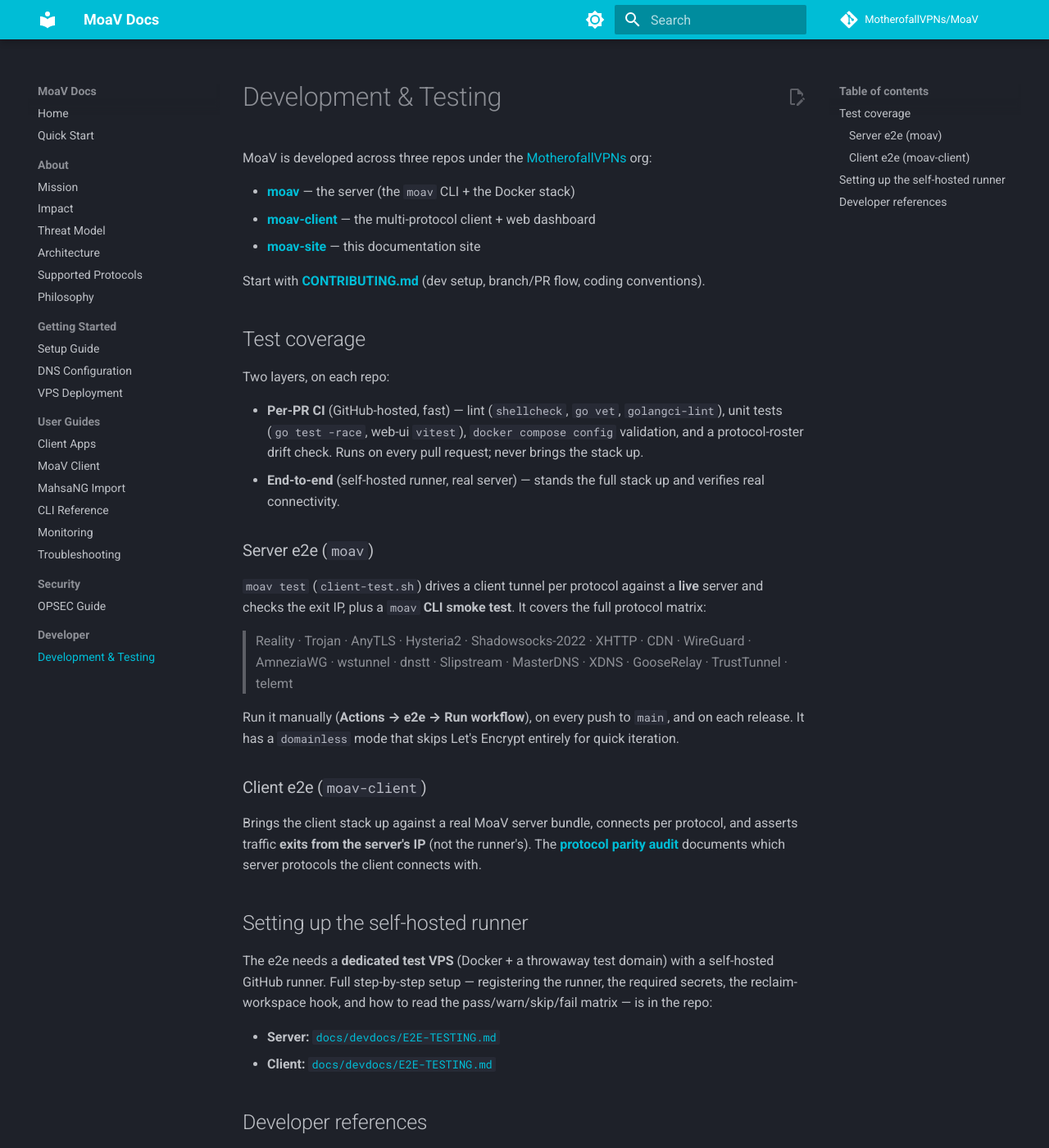
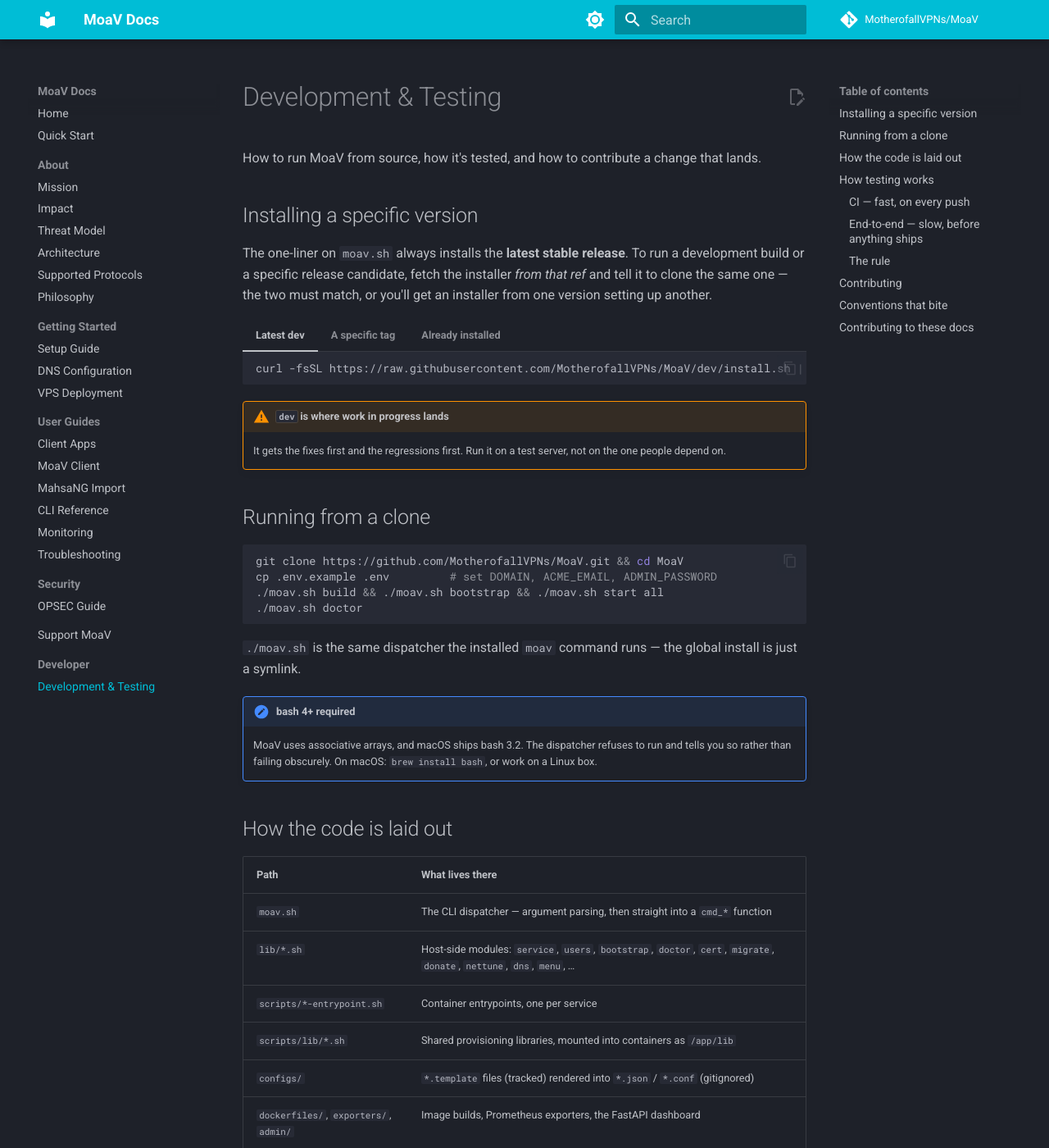
Before and after one commit to MotherofallVPNs/moav-site, an MkDocs documentation site: the page built from docs/development.md, in a window 1280 px wide and 1400 px high. Shown: the whole window at 82% size. Built offline with MkDocs 1.6.1 and Material for MkDocs 9.7.7, drawn with Linux system fonts in a browser that asks for light colours; comment, search, counter and statistics services are not loaded; some of the changed text lies outside the part shown.

Commit message:
docs: CLI aliases + the undocumented `moav net`; new Development and Support pages
CLI Reference
-------------
Diffed the page against moav.sh's actual dispatch table rather than trusting it.
Nothing documented was stale, but two real gaps turned up:

- `moav net` (BBR + socket-buffer tuning, status/apply/revert) was documented
  NOWHERE -- not on this page and not in `moav help` either. Now documented,
  with why it matters for circumvention traffic: BBR holds throughput on the
  long, lossy paths out of censored networks where cubic collapses, and the
  larger UDP buffers stop Hysteria2/WireGuard dropping packets under load.
  The missing `moav help` entry is a separate MoaV-side fix.
- The dispatcher accepts a dozen alias spellings (certs/certificate,
  dnsswitch/dns-switch/switch_dns, migrateip/migrate_ip, no-domain/domain-less,
  regen-users, remove...) that were documented nowhere. Added as one table.

Also dropped the hand-written ToC and pointed readers at `moav help` as the
canonical short list, so the two stay conceptually in step.

New: Development & Testing
--------------------------
Replaces a 42-line stub. Installing a specific version (the branch/tag pairing
we kept re-explaining during the RCs, and why the installer URL and -b must
match), running from a clone, the repo layout, and how testing actually works:
CI as 22 fast bash suites named after the bug class each one pins, and the
end-to-end workflow that builds the whole stack on a real server and connects
through every protocol as the merge bar for provisioning changes. Plus the
conventions that bite (strict mode, the TTY/docker-exec trap, get_env_val) and
how to preview docs changes.

No test domain, IP, or secret value appears anywhere on the page -- the e2e is
described as running against a server and domain supplied via repository
secrets, which is both true and unrevealing.

New: Support MoaV
-----------------
The four ways to help, ordered by leverage: run a server (the network IS the
people running servers), donate bandwidth via Conduit/Snowflake/MahsaNet,
contribute code, translate, and money last. Monero and Lightning are listed as
first-class with the reason stated -- donors in hostile jurisdictions should not
have to create a traceable financial link to a circumvention tool -- plus an
address-verification warning, and the addresses themselves deliberately point at
the repository rather than being duplicated here where they could drift.

````diff
--- a/docs/CLI.md
+++ b/docs/CLI.md
@@ -2,24 +2,10 @@
 
 Complete reference for the `moav` command-line interface.
 
-## Table of Contents
-
-- [Installation](#installation)
-- [Quick Reference](#quick-reference)
-- [Commands](#commands)
-  - [General](#general)
-  - [Setup & Configuration](#setup-configuration)
-  - [Service Management](#service-management)
-  - [Certificates](#certificates)
-  - [User Management](#user-management)
-  - [Testing & Client](#testing-client)
-  - [Migration](#migration)
-- [Profiles](#profiles)
-- [Service Names & Aliases](#service-names-aliases)
-- [Environment Variables](#environment-variables)
-- [Examples](#examples)
-
----
+!!! tip "`moav help` is the short version"
+    Every command below is listed by `moav help`, grouped the same way. This page adds
+    the flags, the behaviour, and worked examples. Running plain `moav` opens an
+    interactive menu over the same commands, so nothing here has to be memorised.
 
 ## Installation
 
@@ -343,6 +329,25 @@
 ```
 
 ---
+
+### Network Tuning
+
+#### `moav net [status|apply|revert]`
+
+Kernel network tuning: BBR congestion control plus larger socket buffers. Circumvention
+traffic takes long, often lossy paths out of censored networks, which is exactly where
+the default (`cubic`) collapses and BBR holds throughput. Larger UDP buffers stop the
+QUIC/UDP protocols (Hysteria2, WireGuard) dropping packets under load.
+
+```bash
+moav net            # status: current vs recommended sysctl values (default)
+moav net status
+moav net apply      # write the tuning bundle and reload sysctl
+moav net revert     # remove it and reload
+```
+
+Everything is written to one dedicated sysctl file, so `revert` is clean and leaves no
+trace in your other sysctl config. The installer offers to apply this during setup.
 
 ### Certificates
 
@@ -722,6 +727,29 @@
 
 ---
 
+## Command Aliases
+
+The dispatcher accepts several spellings for the same command. Use whichever you
+remember; they are identical.
+
+| Canonical | Also accepted |
+|---|---|
+| `cert` | `certificate`, `certs` |
+| `switch-dns` | `dns-switch`, `dnsswitch`, `switch_dns` |
+| `setup-dns` | `dns-setup`, `setup_dns` |
+| `migrate-ip` | `migrateip`, `migrate_ip` |
+| `regenerate-users` | `regen-users`, `regenerate_users` |
+| `domainless` | `domain-less`, `no-domain` |
+| `uninstall` | `remove` |
+| `net` | `net-tuning` |
+| `conduit-offsets` | `conduit_offsets`, `conduit-lifetime` |
+| `users` | `user list` |
+| `help` | `-h`, `--help` |
+| `version` | `-v`, `--version` |
+
+Service names have their own short forms: `wg` → wireguard, `awg` → amneziawg,
+`tg` → telegram.
+
 ## Profiles
 
 Profiles group related services. Each maps to one or more `ENABLE_*` flags in `.env`; `moav start` filters disabled profiles automatically (see [Profile filtering](#moav-start)).
--- a/docs/development.md
+++ b/docs/development.md
@@ -1,42 +1,119 @@
 # Development & Testing
 
-MoaV is developed across three repos under the [MotherofallVPNs](https://github.com/MotherofallVPNs) org:
+How to run MoaV from source, how it's tested, and how to contribute a change that lands.
 
-- **[moav](https://github.com/MotherofallVPNs/moav)** — the server (the `moav` CLI + the Docker stack)
-- **[moav-client](https://github.com/MotherofallVPNs/moav-client)** — the multi-protocol client + web dashboard
-- **[moav-site](https://github.com/MotherofallVPNs/moav-site)** — this documentation site
+## Installing a specific version
 
-Start with **[CONTRIBUTING.md](https://github.com/MotherofallVPNs/moav/blob/main/CONTRIBUTING.md)** (dev setup, branch/PR flow, coding conventions).
+The one-liner on `moav.sh` always installs the **latest stable release**. To run a development build or a specific release candidate, fetch the installer *from that ref* and tell it to clone the same one — the two must match, or you'll get an installer from one version setting up another.
 
-## Test coverage
+=== "Latest dev"
+    ```bash
+    curl -fsSL https://raw.githubusercontent.com/MotherofallVPNs/MoaV/dev/install.sh | bash -s -- -b dev
+    ```
 
-Two layers, on each repo:
+=== "A specific tag"
+    ```bash
+    curl -fsSL https://raw.githubusercontent.com/MotherofallVPNs/MoaV/v2.0.0/install.sh | bash -s -- -b v2.0.0
+    ```
 
-- **Per-PR CI** (GitHub-hosted, fast) — lint (`shellcheck`, `go vet`, `golangci-lint`), unit tests (`go test -race`, web-ui `vitest`), `docker compose config` validation, and a protocol-roster drift check. Runs on every pull request; never brings the stack up.
-- **End-to-end** (self-hosted runner, real server) — stands the full stack up and verifies real connectivity.
+=== "Already installed"
+    ```bash
+    moav update -b dev     # or a tag
+    moav build             # images must be rebuilt when the code moves
+    moav start
+    ```
 
-### Server e2e (`moav`)
+!!! warning "`dev` is where work in progress lands"
+    It gets the fixes first and the regressions first. Run it on a test server, not on the one people depend on.
 
-`moav test` (`client-test.sh`) drives a client tunnel per protocol against a **live** server and checks the exit IP, plus a `moav` **CLI smoke test**. It covers the full protocol matrix:
+## Running from a clone
 
-> Reality · Trojan · AnyTLS · Hysteria2 · Shadowsocks-2022 · XHTTP · CDN · WireGuard · AmneziaWG · wstunnel · dnstt · Slipstream · MasterDNS · XDNS · GooseRelay · TrustTunnel · telemt
+```bash
+git clone https://github.com/MotherofallVPNs/MoaV.git && cd MoaV
+cp .env.example .env         # set DOMAIN, ACME_EMAIL, ADMIN_PASSWORD
+./moav.sh build && ./moav.sh bootstrap && ./moav.sh start all
+./moav.sh doctor
+```
 
-Run it manually (**Actions → e2e → Run workflow**), on every push to `main`, and on each release. It has a `domainless` mode that skips Let's Encrypt entirely for quick iteration.
+`./moav.sh` is the same dispatcher the installed `moav` command runs — the global install is just a symlink.
 
-### Client e2e (`moav-client`)
+!!! note "bash 4+ required"
+    MoaV uses associative arrays, and macOS ships bash 3.2. The dispatcher refuses to run and tells you so rather than failing obscurely. On macOS: `brew install bash`, or work on a Linux box.
 
-Brings the client stack up against a real MoaV server bundle, connects per protocol, and asserts traffic **exits from the server's IP** (not the runner's). The **[protocol parity audit](https://github.com/MotherofallVPNs/moav-client/blob/main/docs/PROTOCOL-PARITY.md)** documents which server protocols the client connects with.
+## How the code is laid out
 
-## Setting up the self-hosted runner
+| Path | What lives there |
+|---|---|
+| `moav.sh` | The CLI dispatcher — argument parsing, then straight into a `cmd_*` function |
+| `lib/*.sh` | Host-side modules: `service`, `users`, `bootstrap`, `doctor`, `cert`, `migrate`, `donate`, `nettune`, `dns`, `menu`, … |
+| `scripts/*-entrypoint.sh` | Container entrypoints, one per service |
+| `scripts/lib/*.sh` | Shared provisioning libraries, mounted into containers as `/app/lib` |
+| `configs/` | `*.template` files (tracked) rendered into `*.json` / `*.conf` (gitignored) |
+| `dockerfiles/`, `exporters/`, `admin/` | Image builds, Prometheus exporters, the FastAPI dashboard |
+| `tests/` | The regression suite |
 
-The e2e needs a **dedicated test VPS** (Docker + a throwaway test domain) with a self-hosted GitHub runner. Full step-by-step setup — registering the runner, the required secrets, the reclaim-workspace hook, and how to read the pass/warn/skip/fail matrix — is in the repo:
+The deep guide for anyone — human or AI agent — working in the repo is [`AGENTS.md`](https://github.com/MotherofallVPNs/MoaV/blob/main/AGENTS.md), and [`llms.txt`](https://moav.sh/llms.txt) is the one-fetch index.
 
-- **Server:** [`docs/devdocs/E2E-TESTING.md`](https://github.com/MotherofallVPNs/moav/blob/main/docs/devdocs/E2E-TESTING.md)
-- **Client:** [`docs/devdocs/E2E-TESTING.md`](https://github.com/MotherofallVPNs/moav-client/blob/main/docs/devdocs/E2E-TESTING.md)
+## How testing works
 
-## Developer references
+Two layers, and they answer different questions.
 
-Kept in the server repo (they're contributor/agent-facing, not end-user docs):
+### CI — fast, on every push
 
-- **[Protocol Integration Checklist](https://github.com/MotherofallVPNs/moav/blob/main/docs/devdocs/PROTOCOL-INTEGRATION-CHECKLIST.md)** — every file/step to add a new protocol end-to-end.
-- **[Version Bump Checklist](https://github.com/MotherofallVPNs/moav/blob/main/docs/devdocs/VERSION-BUMP-CHECKLIST.md)** — the release checklist.
+Runs on GitHub-hosted runners in a couple of minutes: `shellcheck`, a parse check on every script, `docker compose config`, Go tests for the DNS router, and **22 bash suites**.
+
+Each suite is named after the bug class it pins rather than the file it tests — `reality-desync-test`, `wg-keygen-fallback-test`, `entrypoint-strict-test`, `state-perms-test`, `uuid-capture-test`. That naming is deliberate: the suite reads as a list of ways MoaV has broken before and can't break again.
+
+```bash
+bash tests/<name>-test.sh     # any suite, locally, no install needed
+```
+
+### End-to-end — slow, before anything ships
+
+A self-hosted workflow builds the entire stack on a real server with a real domain, provisions a user, and **connects through every protocol**, checking the exit IP is the server. It's the merge bar for anything touching provisioning, because it's the only thing that proves a bundle actually carries traffic.
+
+Tiers: `default` (domain mode), `full` (domain + domainless), `mega` (adds local image builds and image removal on uninstall). The server and domain come from repository secrets, so contributors don't need infrastructure of their own — the maintainers run it on the PR.
+
+Two scripts in `tests/` are **integration harnesses**, not CI suites: `cli-smoke-test.sh` drives a live stack, and `client-test.sh` *is* what `moav test` runs. Both need a real install, and both exit `2` rather than pretending to pass when preconditions are missing.
+
+### The rule
+
+**Every bug fixed ships a regression test in the same PR.** Not as bureaucracy — several of those tests earned their place immediately by catching mistakes made *while* fixing something else: a render guard that could return a false PASS, a name that came out with a double dash, a probe that proved nothing because its control case also passed.
+
+If you fix something, add the test that would have caught it. If the fix is a one-liner and the test is thirty lines, that's usually the right ratio.
+
+## Contributing
+
+1. **Branch off `dev`.** Never commit to `main` — it tracks releases.
+2. **Open a PR into `dev`.** CI runs automatically; a maintainer triggers e2e for anything touching provisioning, protocols or permissions.
+3. **Include the regression test** for whatever you fixed.
+4. **Explain the failure, not just the change.** The most useful PR descriptions say what broke, how it presented, and why the fix addresses the cause rather than the symptom.
+
+Bug reports are genuinely valuable, especially with `moav doctor` output and the relevant `moav logs`. A reproducible report is often more work than the fix.
+
+Details on style and review: [`CONTRIBUTING.md`](https://github.com/MotherofallVPNs/MoaV/blob/main/CONTRIBUTING.md).
+
+!!! danger "Never paste real credentials into an issue"
+    Bundles, `.env` contents, share links and QR codes contain live keys. Redact server IPs and domains too if your setup is in use. See [OPSEC](OPSEC.md).
+
+## Conventions that bite
+
+Hard-won, and easy to trip over:
+
+- **Strict mode everywhere.** Entrypoints run `set -eu` with `pipefail` probed in a subshell — `set -o pipefail` is fatal in `dash`, so the usual `|| true` guard doesn't save you. `((x++))` returns 1 when `x` is 0. A plain `VAR=$(cmd)` propagates the failure, so an unguarded assignment can kill a script silently.
+- **Never hand a TTY to a container exec.** `docker exec -i` attaches stdin; against a terminal it blocks until the timeout. This is why some commands worked in scripts and CI but failed interactively.
+- **`get_env_val` is the only `.env` accessor.** Don't hand-roll `grep | cut` — it breaks on base64 values containing `=`.
+- **Generated configs are gitignored**; only `*.template` is tracked, so a `git pull` can never clobber a rendered config.
+- **Secrets live in state, not `.env`.** Renders re-source state immediately before writing, so an empty `.env` value can't blank a live secret.
+
+## Contributing to these docs
+
+The docs are mkdocs-material in [moav-site](https://github.com/MotherofallVPNs/moav-site).
+
+```bash
+pip install mkdocs-material
+mkdocs serve            # http://127.0.0.1:8000
+mkdocs build --strict   # what CI runs — warnings are failures
+```
+
+`--strict` matters: a link to a renamed heading fails the build instead of shipping dead. Note that **GitHub's file view doesn't render** tabs (`=== "X"`) or collapsibles (`??? note`) — they'll look like literal text and code blocks. Review docs changes from a build, not the diff.
--- /dev/null
+++ b/docs/support.md
@@ -0,0 +1,68 @@
+# Support MoaV
+
+MoaV is free software built for people who can't rely on the internet being open. There are four ways to help, and the first one is worth more than the rest.
+
+## Run a server
+
+**This is the highest-leverage thing you can do.** Every MoaV server is capacity that didn't exist before — for your family, your colleagues, or people you'll never meet. The project doesn't run infrastructure on anyone's behalf; the network *is* the people running servers.
+
+A $5/month VPS or a Raspberry Pi in a spare room is enough. [Quick Start](quick-start.md) takes about ten minutes.
+
+If you already run one, the most useful next step is **giving bundles to people who need them** — see [sharing safely](OPSEC.md#sharing-bundles-safely) first, because how you distribute matters as much as that you do.
+
+## Donate bandwidth
+
+You can help even without users of your own, by relaying traffic for existing circumvention networks. Both are opt-in, capped, and run alongside everything else:
+
+```bash
+moav start conduit      # relay for Psiphon users worldwide
+moav start snowflake    # relay for Tor users
+```
+
+- **[Psiphon Conduit](protocols.md#psiphon-conduit)** — your spare bandwidth carries Psiphon traffic for people in censored regions.
+- **[Tor Snowflake](protocols.md#tor-snowflake)** — your server becomes a Snowflake proxy, helping people reach Tor.
+
+You can also **donate configs to [MahsaNet](mahsanet.md)**, which distributes them to users in Iran who have no server of their own. That turns spare capacity on your server into access for someone who can't set one up.
+
+## Contribute code
+
+Bugs, protocols, docs, packaging — all of it. [Development & Testing](development.md) covers running from source, how CI and the end-to-end suite work, and the one rule that shapes the project: **every bug fixed ships a regression test in the same PR**.
+
+**Bug reports count.** A reproducible report with `moav doctor` output is often more work than the fix, and it's the thing that turns "it's broken for me" into something that stays fixed for everyone.
+
+> Never paste bundles, `.env` contents or share links into an issue — they contain live keys.
+
+## Translate
+
+Documentation only in English is a real barrier for exactly the people MoaV exists for. A Persian setup guide is worth more than another protocol.
+
+The highest-value pages are the ones someone reads under pressure: [Quick Start](quick-start.md), [Setup](SETUP.md), [DNS Configuration](DNS.md), [Client Apps](CLIENTS.md), [Troubleshooting](TROUBLESHOOTING.md) and [OPSEC](OPSEC.md). Deep developer docs can stay English.
+
+**Partial translations are welcome** — a translated Quick Start on its own is useful. Two things we ask:
+
+- **Human-reviewed only.** A machine-translated DNS or OPSEC instruction that's subtly wrong is worse than an English one that's right. Unreviewed drafts get marked as drafts.
+- **English stays the source of truth**, so a translated page can be checked against it when things change.
+
+Open an issue saying which language you'd like to take, and we'll set up the scaffolding.
+
+## Donate money
+
+Funds go to infrastructure the project actually needs — test servers for the end-to-end suite, domains, and build capacity. Not salaries.
+
+| | |
+|---|---|
+| **GitHub Sponsors** | [github.com/sponsors/MotherofallVPNs](https://github.com/sponsors/MotherofallVPNs) |
+| **Monero (XMR)** | *see the [repository](https://github.com/MotherofallVPNs/MoaV) for the current address* |
+| **Bitcoin / Lightning** | *see the [repository](https://github.com/MotherofallVPNs/MoaV) for the current address* |
+
+!!! note "Why Monero and Lightning"
+    For a censorship-circumvention project, privacy-preserving payment rails aren't a nice-to-have. Donors in hostile jurisdictions shouldn't have to create a traceable financial link to a circumvention tool in order to support one.
+
+!!! warning "Verify the address"
+    Addresses are long and easy to spoof. Take them from the project repository or this site over HTTPS, and check the first and last characters after pasting. We will never DM you an address.
+
+---
+
+## Just here to use it?
+
+That's fine — that's the point. If you want to help without running anything, the most useful things are: tell someone who needs it, report what breaks, and don't share bundles in public channels where they'll be collected and blocked.
--- a/mkdocs.yml
+++ b/mkdocs.yml
@@ -54,6 +54,8 @@
     - Troubleshooting: TROUBLESHOOTING.md
   - Security:
     - OPSEC Guide: OPSEC.md
+  - Support MoaV: support.md
+
   - Developer:
     - Development & Testing: development.md
 
````
